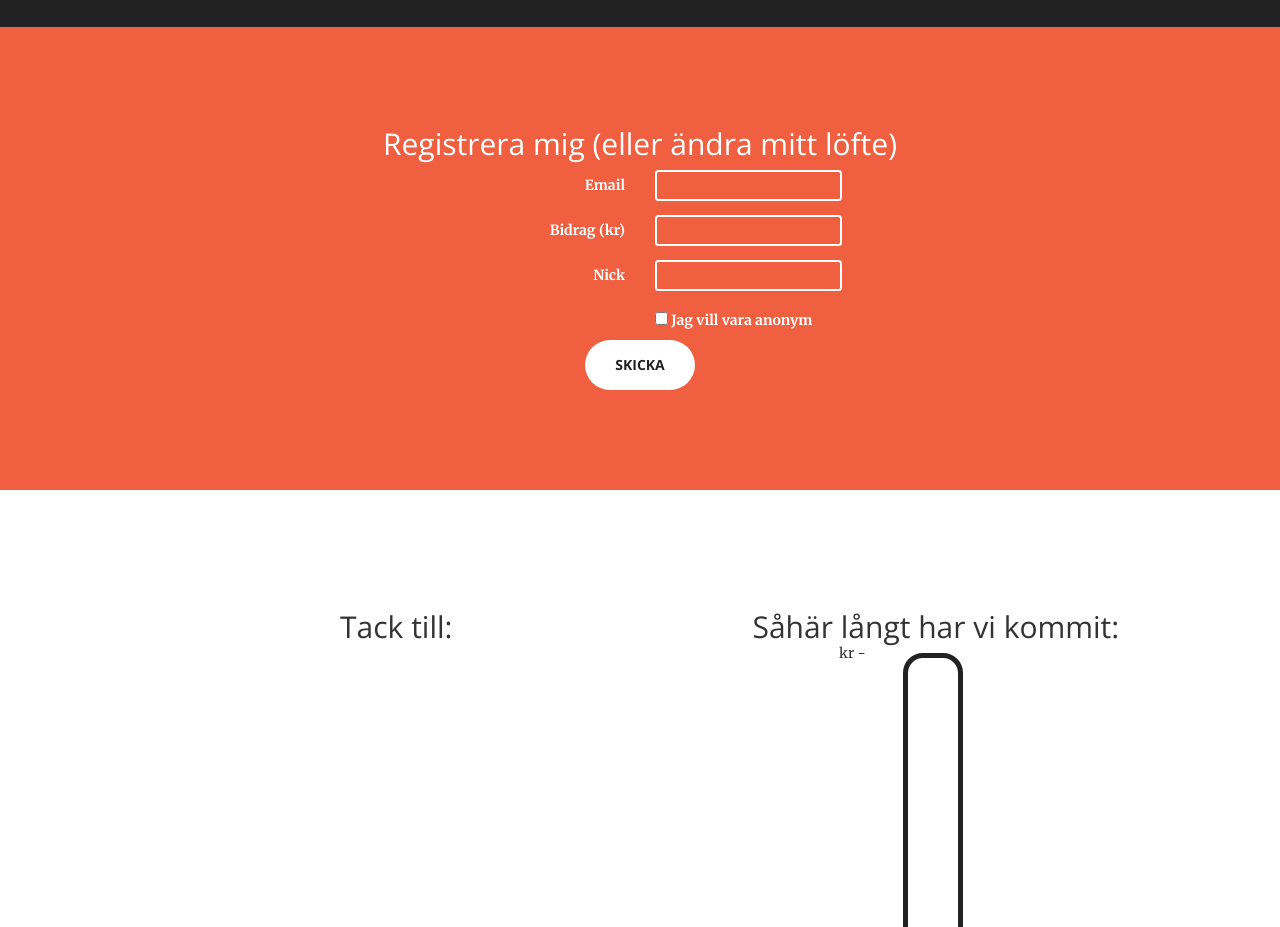
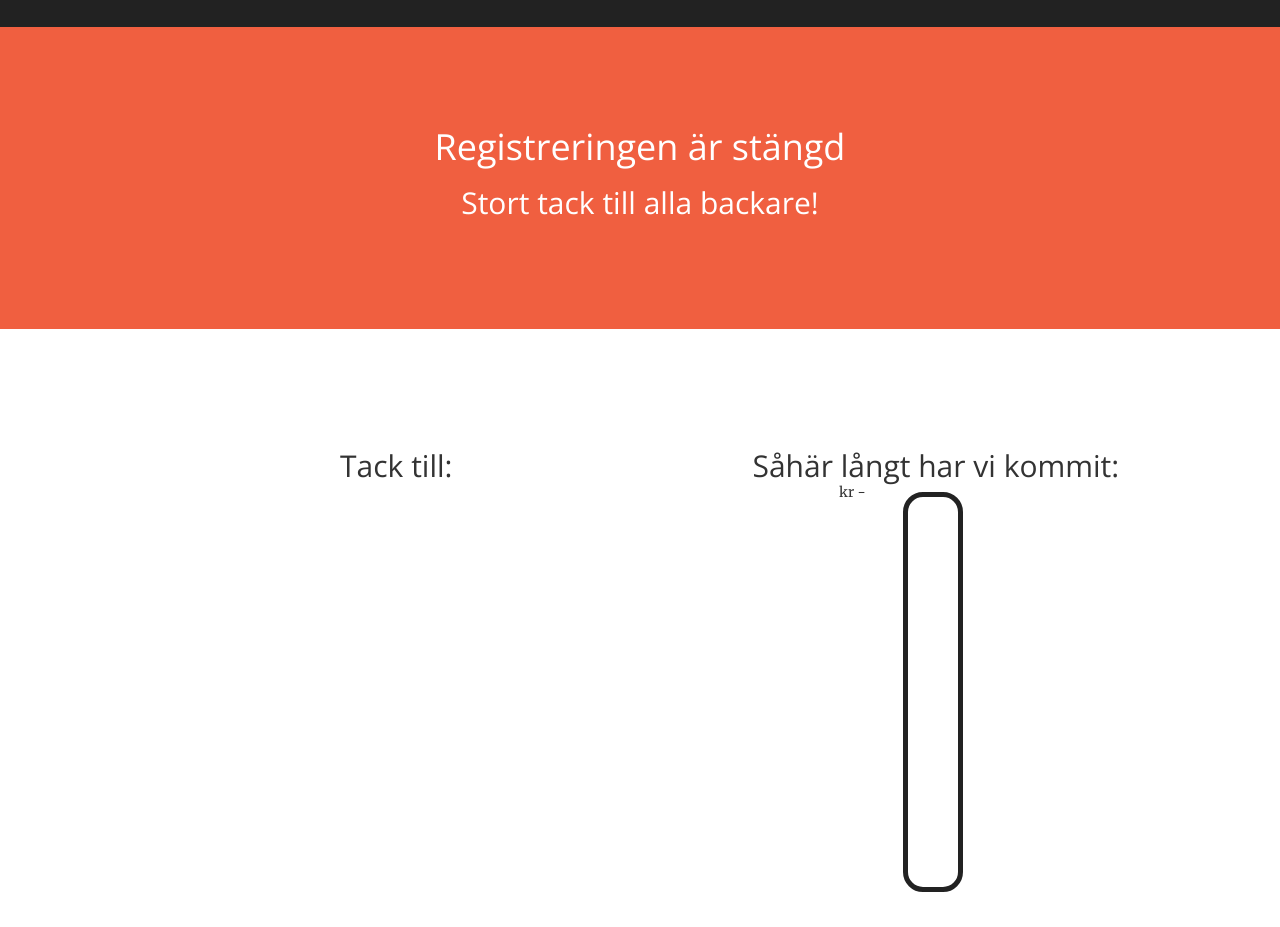
Before and after one commit to kirayatail/horvtavla, a website: page app/index.html in a window 1280 px wide. Shown: the part 2480-3407 px from the top of the page. Drawn offline with nearby package versions, Linux system fonts and the light colour scheme; some packages are replaced by stand-ins of ours; no server answers.

Commit message:
shutting down registration form

```diff
--- a/app/partials/start.html
+++ b/app/partials/start.html
@@ -81,17 +81,13 @@
   </div>
 </section>
 <section class="bg-primary" id="registerform">
-  <div class="container" ng-if="deadlinePassed">
+  <div class="container">
     <div class="row">
       <div class="col-lg-8 col-lg-offset-2 text-center">
         <h1 class="section-heading">Registreringen är stängd</h1>
         <h2>Stort tack till alla backare!</h2>
       </div>
     </div>
-  </div>
-
-  <div class="container" ng-if="!deadlinePassed">
-    <registerform></registerform>
   </div>
 </section>
 <section>
```
